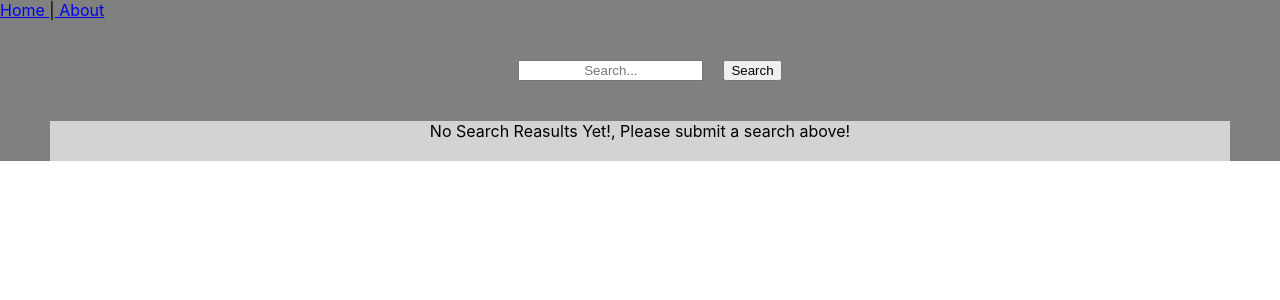
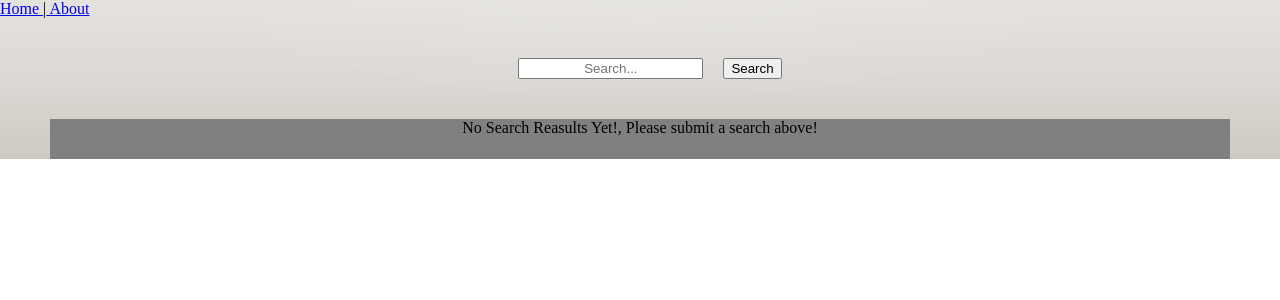
Before and after one commit to amber-king/9_3-Youtube-Clone-Project_Copy, a React (Create React App) app: page / in a window 1280 px wide. Shown: the top 300 px of the page. Built offline with nearby package versions, Linux system fonts and the light colour scheme.

Commit message:
more added css style

```diff
--- a/src/Components/Home.js
+++ b/src/Components/Home.js
@@ -11,11 +11,11 @@ export default function Home() {
             {/* <Navbar/> */}
             <div className="search-engine">
                 {/* onSubmit={handle for click search}  */}
-                <form>
+                <form >
 
                     <input
 
-                        // onChange={handle for change search}
+                        // onChange={handle for change search} here
 
                         className="search-engine"
                         type="text"
--- a/src/Components/allStyle.css
+++ b/src/Components/allStyle.css
@@ -1,18 +1,21 @@
-.search-engine{
-margin: 20px;
-text-align: center;
+.search-engine {
+    margin: 20px;
+    text-align: center;
 }
 
-.error-result{
-    background-color: lightgray;
+.error-result {
+    background-color: grey;
     text-align: center;
     height: 40px;
     width: auto;
-    margin-left:50px;
-    margin-right:50px;
+    margin-left: 50px;
+    margin-right: 50px;
 }
 
 .App {
-    background-color: grey;
+    background-color: #DCD9D4;
+    background-image: linear-gradient(to bottom, rgba(255, 255, 255, 0.50) 0%, rgba(0, 0, 0, 0.50) 100%), radial-gradient(at 50% 0%, rgba(255, 255, 255, 0.10) 0%, rgba(0, 0, 0, 0.50) 50%);
+    background-blend-mode: soft-light, screen;
+    font-family: cursive ;
 
 }
```
